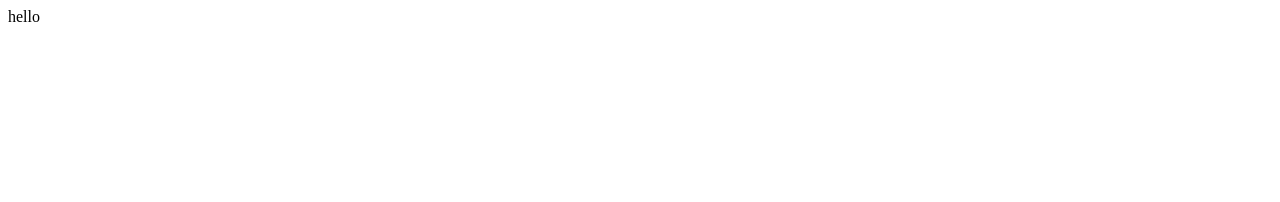
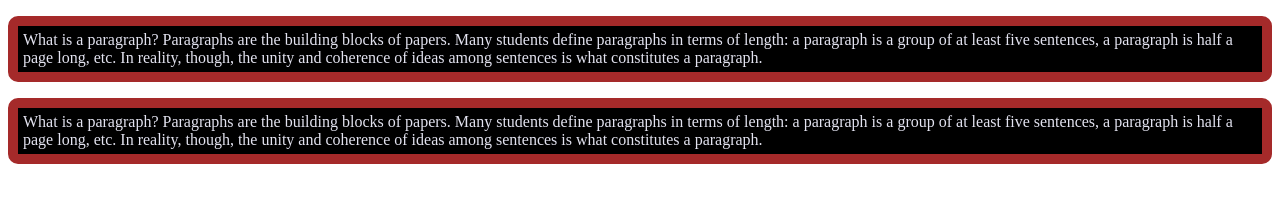
Before and after one commit to mdsaidul50/my-second-github-repo, a plain HTML site: page index.html in a window 1280 px wide. Drawn offline with Linux system fonts and the light colour scheme.

Commit message:
my second web

```diff
--- a/index.html
+++ b/index.html
@@ -3,9 +3,27 @@
 <head>
     <meta charset="UTF-8">
     <meta name="viewport" content="width=device-width, initial-scale=1.0">
-    <title>Document</title>
+    <title>my first web</title>
+    <style>
+        p{color:rgb(227, 227, 240);
+        background-color: black;
+        border: 10px solid brown;
+        border-radius: 10px;
+        padding: 5px;
+        box-shadow: 50px wheat;
+        }
+
+    </style>
 </head>
 <body>
-    hello
+    <div>
+        <p>What is a paragraph? Paragraphs are the building blocks of papers. Many students define paragraphs in terms of length: a paragraph is a group of at least five sentences, a paragraph is half a page long, etc. In reality, though, the unity and coherence of ideas among sentences is what constitutes a paragraph.</p>
+    </div>
+    <div>
+        <p>
+            What is a paragraph? Paragraphs are the building blocks of papers. Many students define paragraphs in terms of length: a paragraph is a group of at least five sentences, a paragraph is half a page long, etc. In reality, though, the unity and coherence of ideas among sentences is what constitutes a paragraph.
+        </p>
+    </div>
+
 </body>
 </html>
```
